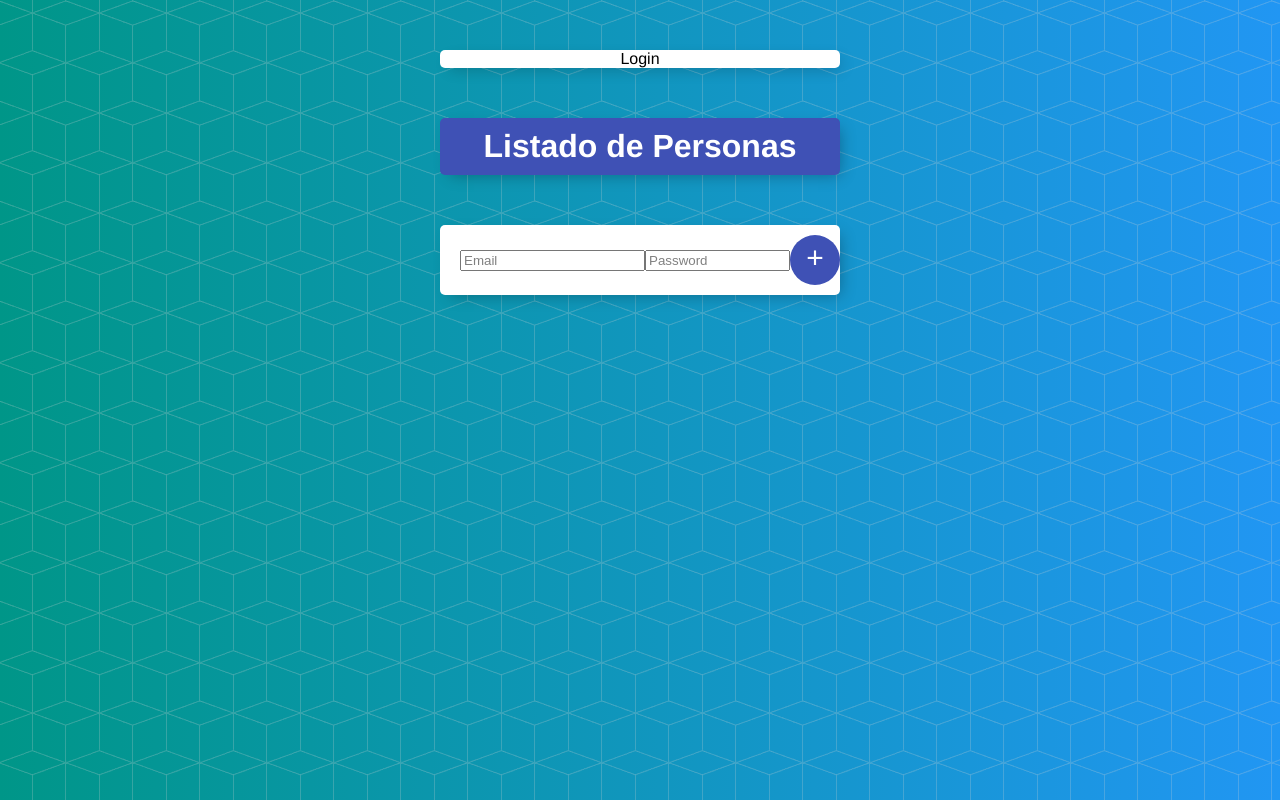
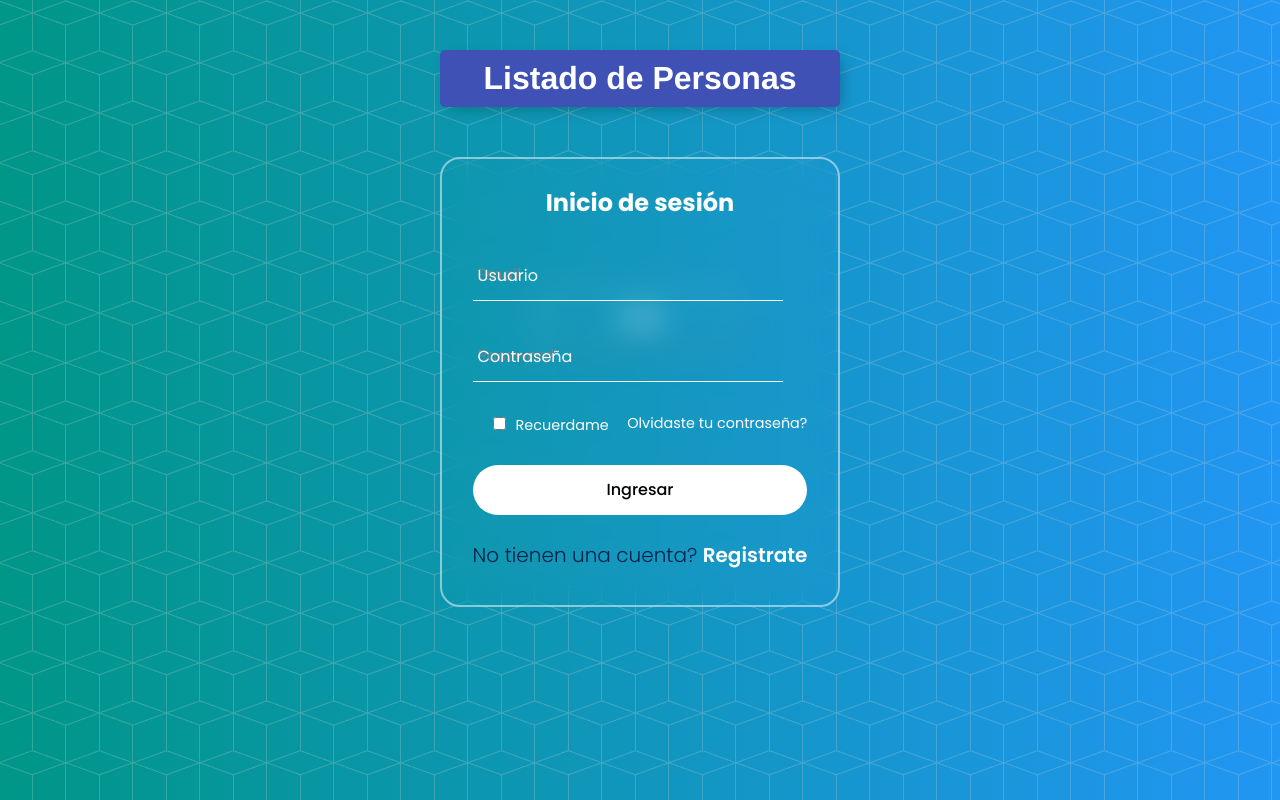
Before and after one commit to JesyGomez/Listado_Personas, an Angular app: page /login in a window 1280 px wide. Shown: the top 800 px of the page. Built offline with nearby package versions, Linux system fonts and the light colour scheme.

Commit message:
mejoramos el login, salir

```diff
--- a/src/app/app.component.css
+++ b/src/app/app.component.css
@@ -0,0 +1,36 @@
+.login-box {
+    width: 200px; /* Ajusta el ancho según sea necesario */
+    height: 50px; /* Ajusta el alto según sea necesario */
+    background: transparent;
+    color: #fff;
+    border: 2px solid rgba(255, 255, 255, .5);
+    border-radius: 20px;
+    display: flex;
+    justify-content: center;
+    align-items: center;
+    backdrop-filter: blur(15px);
+  }
+
+  .login-link {
+    text-decoration: none;
+    color: #fff;
+    font-size: 18px; /* Ajusta el tamaño de fuente según sea necesario */
+    font-weight: bold;
+  }
+
+  .centrado {
+    position: absolute;
+    left: 50%;
+    transform: translateX(-50%);
+  }
+
+  .top {
+    top: 30%; /* Ajusta la distancia desde la parte superior */
+  }
+
+  .bottom {
+    bottom: -5%; /* Ajusta la distancia desde la parte inferior */
+  }
+  .hide {
+    display: none;
+  }
--- a/src/app/app.component.html
+++ b/src/app/app.component.html
@@ -1,9 +1,9 @@
-<div *ngIf="!isAutenticado()" class="box centrado">
-  <a routerLink="/login">Login</a>
+<div *ngIf="!isAutenticado()" class="box centrado login-box top">
+  <a routerLink="/login" class="login-link">Login</a>
 </div>
 
-<div *ngIf="isAutenticado()" class="box centrado">
-  <a style="cursor: pointer" (click)="salir()">Salir</a>
+<div *ngIf="isAutenticado()" [ngClass]="{ 'hide': isLoggedOut }" class="box centrado login-box botton">
+  <a style="cursor: pointer" (click)="salir()" class="login-link">Salir</a>
 
 </div>
 
--- a/src/app/app.component.ts
+++ b/src/app/app.component.ts
@@ -11,6 +11,7 @@ import { HttpClientModule } from '@angular/common/http';
 import { LoginComponent } from './login/login.component';
 import { LoginService } from './login/login.service';
 import firebase from 'firebase/compat/app';
+import { LoginGuardian } from './login/login-guardian.service';
 
 @Component({
   selector: 'app-root',
@@ -24,11 +25,12 @@ import firebase from 'firebase/compat/app';
     LoginComponent],
   templateUrl: './app.component.html',
   styleUrls: ['./app.component.css'],
-  providers: [LoggingService, PersonasService, DataServices, LoginService]
+  providers: [LoggingService, PersonasService, DataServices, LoginService, LoginGuardian]
 })
 
 export class AppComponent implements OnInit{
   title = 'Listado de Personas';
+  isLoggedOut = false;
   constructor(private loginService: LoginService){}
   ngOnInit(): void {
 
@@ -44,6 +46,7 @@ export class AppComponent implements OnInit{
 
     salir(){
     this.loginService.logout();
+    this.isLoggedOut = true;
     }
   }
     // const firebaseConfig = {
--- /dev/null
+++ b/src/app/login/login-guardian.service.ts
@@ -0,0 +1,27 @@
+import { Injectable } from '@angular/core';
+import { Router } from '@angular/router';
+import { getAuth, onAuthStateChanged } from 'firebase/auth';
+import { Observable } from 'rxjs';
+//getAuth: para obtener la instancia de autenticación de Firebase.
+//onAuthStateChanged: para escuchar los cambios en el estado de autenticación del usuario.
+
+@Injectable({
+  providedIn: 'root' // agrego esto para registrar el guardián globalmente
+})
+export class LoginGuardian {
+  constructor(private router: Router) {}
+
+  canActivate(): Observable<boolean> {//El observable emite true si el usuario está autenticado y false si no lo está.
+    return new Observable(observer => {//Creo un nuevo observable que utiliza la función observer para suscribirse a los cambios en el estado de autenticación.
+      const auth = getAuth();
+      onAuthStateChanged(auth, (user) => {//Se llama cada vez que el estado de autenticación cambia (por ejemplo, el usuario inicia sesión o cierra sesión)
+        if (!user) {//Si el usuario no está autenticado, se le redirige a la página de inicio de sesión
+          this.router.navigate(['/login']);
+          observer.next(false);
+        } else {
+          observer.next(true);
+        }
+      });
+    });
+  }
+}
--- a/src/app/login/login.component.css
+++ b/src/app/login/login.component.css
@@ -0,0 +1,143 @@
+@import url('https://fonts.googleapis.com/css2?family=Poppins:wght@300;400;500;600;700;800;900&display=swap');
+
+*{
+    margin: 0;
+    padding: 0;
+    box-sizing: border-box;
+    font-family: 'Poppins', sans-serif;
+}
+
+section{
+    display: flex;
+    justify-content: center;
+    align-items: flex-start;
+    width: 100%;
+    height: 100vh;
+    background-size: cover;
+    background-position: center;
+    /* animation: animateBg 5s linear infinite; */
+}
+@keyframes animateBg{
+    100%{
+        filter: hue-rotate(360deg);
+    }
+}
+.login-box{
+    position: relative;
+    width: 400px;
+    height: 450px;
+    background: transparent;
+    color: #fff;
+    border: 2px solid rgba(255, 255, 255, .5);
+    border-radius: 20px;
+    display: flex;
+    flex-direction: column;
+    justify-content: center;
+    align-items: center;
+    backdrop-filter: blur(15px);
+}
+
+.input-box{
+    position: relative;
+    width: 310px;
+    margin: 30px 0;
+    border-bottom: 1px solid #fff;
+}
+
+.input-box label {
+    position: absolute;
+    top: 50%;
+    left: 5px;
+    transform: translateY(-50%);
+    font-size: 1rem;
+    color: #fff;
+    pointer-events: none;
+    transition: .5s;
+}
+
+.input-box input:focus~label,
+.input-box input:valid~label  {
+    top: -15px;
+}
+.input-box input{
+    width: 100%;
+    height: 50px;
+    background: transparent;
+    border: none;
+    outline: none;
+    font-size: 1em;
+    color: #fff;
+    padding: 0 35px 0 5px;
+}
+
+.input-box .icon {
+    position: absolute;
+    right: 8px;
+    color: #fff;
+    font-size: 1.2em;
+    line-height: 57px;
+}
+
+.remember-forgot{
+    margin: -15px 0 15px;
+    font-size: .9em;
+    color: #fff;
+    display: flex;
+    align-items: center;
+    justify-content: space-between;
+}
+
+.remember-forgot label input{
+    margin-right: 10px;
+}
+
+.remember-forgot a{
+    color: #fff;
+    text-decoration: none;
+}
+
+.remember-forgot a:hover{
+    text-decoration: underline;
+}
+
+button {
+    width: 100%;
+    height: 40px;
+    background: #fff;
+    border: none;
+    outline: none;
+    border-radius: 40px;
+    cursor: pointer;
+    font-size: 1em;
+    color: #000;
+    font-weight: 500;
+}
+
+.register-link{
+    font-size: .9em;
+    color: #fff;
+    text-align: center;
+    margin: 25px 0 10px;
+}
+
+.register-link p a{
+    color: #fff;
+    text-decoration: none;
+    font-weight: 600;
+}
+
+.register-link p a:hover{
+    text-decoration: underline;
+}
+
+@media (max-width: 360px){
+    .login-box{
+        width: 100%;
+        height: 100vh;
+        border: none;
+        border-radius: 0;
+    }
+    .input-box {
+        width: 290px;
+       }
+}
--- a/src/app/login/login.component.html
+++ b/src/app/login/login.component.html
@@ -1,4 +1,4 @@
-<div class="box">
+<!-- <div class="box">
     <form class="item" #f="ngForm" (ngSubmit)="f.form.valid && onLogin(f)">
       <div >
           <input type="email" name="email" placeholder="Email" ngModel required size="20"/>
@@ -9,3 +9,33 @@
       <button type="submit" style="cursor: pointer">+</button>
     </form>
   </div>
+
+   -->
+
+   <section>
+    <div class="login-box">
+      <form action="" #f="ngForm" (ngSubmit)="f.form.valid && onLogin(f)">
+        <h2>Inicio de sesión</h2>
+        <div class="input-box">
+          <!-- <span class="icon"><ion-icon name="person"></ion-icon></span> -->
+          <input type="email" name="email" placeholder="Email" ngModel required />
+          <label>Usuario</label>
+        </div>
+        <div class="input-box">
+          <!-- <span class="icon"><ion-icon name="unlock"></ion-icon></span> -->
+          <input type="password" name="password" placeholder="Password" ngModel required />
+          <label>Contraseña</label>
+        </div>
+        <div class="remember-forgot">
+            <label><input type="checkbox">Recuerdame</label>
+            <a href="#">Olvidaste tu contraseña?</a>
+        </div>
+        <button type="submit" style="cursor: pointer">Ingresar</button>
+        <div class="register-link">
+            <p>No tienen una cuenta? <a href="#">Registrate</a></p>
+        </div>
+      </form>
+    </div>
+
+
+  </section>
--- a/src/index.html
+++ b/src/index.html
@@ -9,5 +9,7 @@
 </head>
 <body>
   <app-root></app-root>
+  <script src="https://unpkg.com/ionicons@4.5.10-0/dist/ionicons.js"></script>
+
 </body>
 </html>
```
Also changed, not shown: src/app/app.routes.ts (+8 -9 lines).
